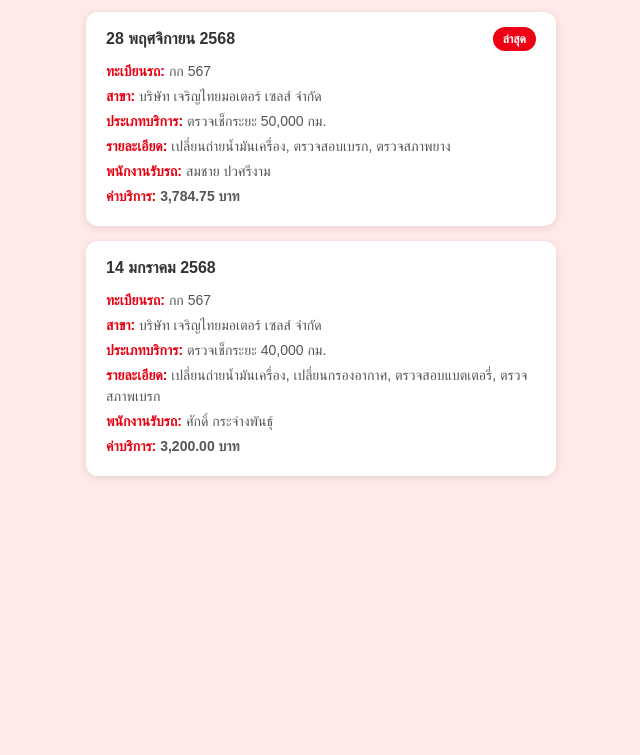
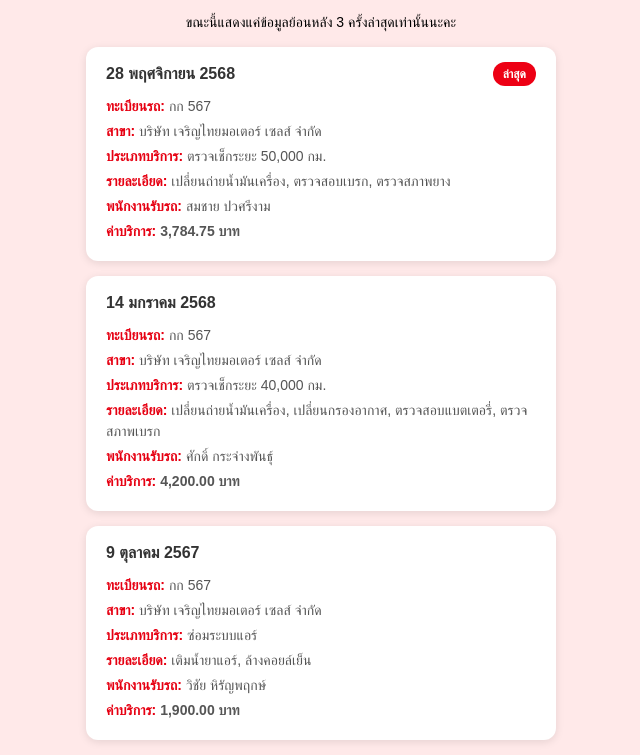
Before and after one commit to supraneeymk/demo-liff, a plain HTML site: page index.html in a window 1280 px wide. Shown: the part 365-1120 px from the top of the page, without its empty margins (319-959 px from the left). Before the commit the page ends 856 px from the top, so only its background shows below. Drawn offline with nearby package versions, Linux system fonts and the light colour scheme; a script that the page names is missing.

Commit message:
Update index.html

```diff
--- a/index.html
+++ b/index.html
@@ -105,7 +105,7 @@
   </head>
   <body>
 
-  <div class="container-header">
+<div class="container-header">
 
     <div class="header">
         <img class="h-auto max-w-lg mx-auto rounded-base" src="https://img5.pic.in.th/file/secure-sv1/logo__fixfit.webp" alt="image description">
@@ -118,7 +118,13 @@
     </div>
   </div>
 
-    <div class="container">
+  <div class="container">
+    <p class="text-sm text-heading text-center text-fg-brand/50">
+      ขณะนี้แสดงแค่ข้อมูลย้อนหลัง 3 ครั้งล่าสุดเท่านั้นนะคะ
+    </p>
+  </div>
+
+  <div class="container">
         <!-- Card 1 -->
         <div class="card">
             <div class="card-header">
@@ -143,8 +149,22 @@
             <p><span class="label">ประเภทบริการ:</span> ตรวจเช็กระยะ 40,000 กม.</p>
             <p><span class="label">รายละเอียด:</span> เปลี่ยนถ่ายน้ำมันเครื่อง, เปลี่ยนกรองอากาศ, ตรวจสอบแบตเตอรี่, ตรวจสภาพเบรก</p>
             <p><span class="label">พนักงานรับรถ:</span> ศักดิ์ กระจ่างพันธุ์</p>
-            <p><span class="label">ค่าบริการ:</span> <span class="amount">3,200.00 บาท</span></p>
+            <p><span class="label">ค่าบริการ:</span> <span class="amount">4,200.00 บาท</span></p>
         </div>
+
+        <!-- Card 3 -->
+        <div class="card">
+            <div class="card-header">
+                9 ตุลาคม 2567
+            </div>
+            <p><span class="label">ทะเบียนรถ:</span> กก 567</p>
+            <p><span class="label">สาขา:</span> บริษัท เจริญไทยมอเตอร์ เซลส์ จำกัด</p>
+            <p><span class="label">ประเภทบริการ:</span> ซ่อมระบบแอร์</p>
+            <p><span class="label">รายละเอียด:</span> เติมน้ำยาแอร์, ล้างคอยล์เย็น</p>
+            <p><span class="label">พนักงานรับรถ:</span> วิชัย หิรัญพฤกษ์</p>
+            <p><span class="label">ค่าบริการ:</span> <span class="amount">1,900.00 บาท</span></p>
+        </div>
+
 </div>
 
     <script>
```
